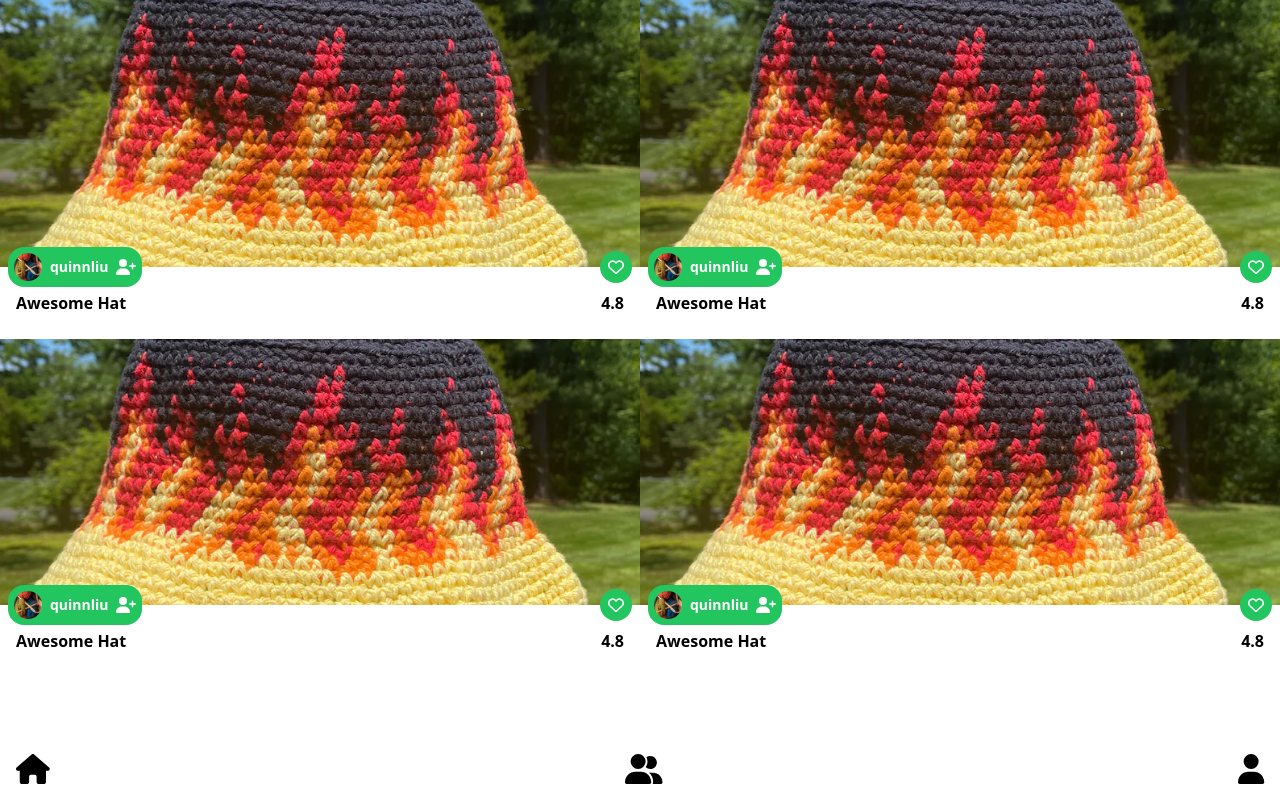
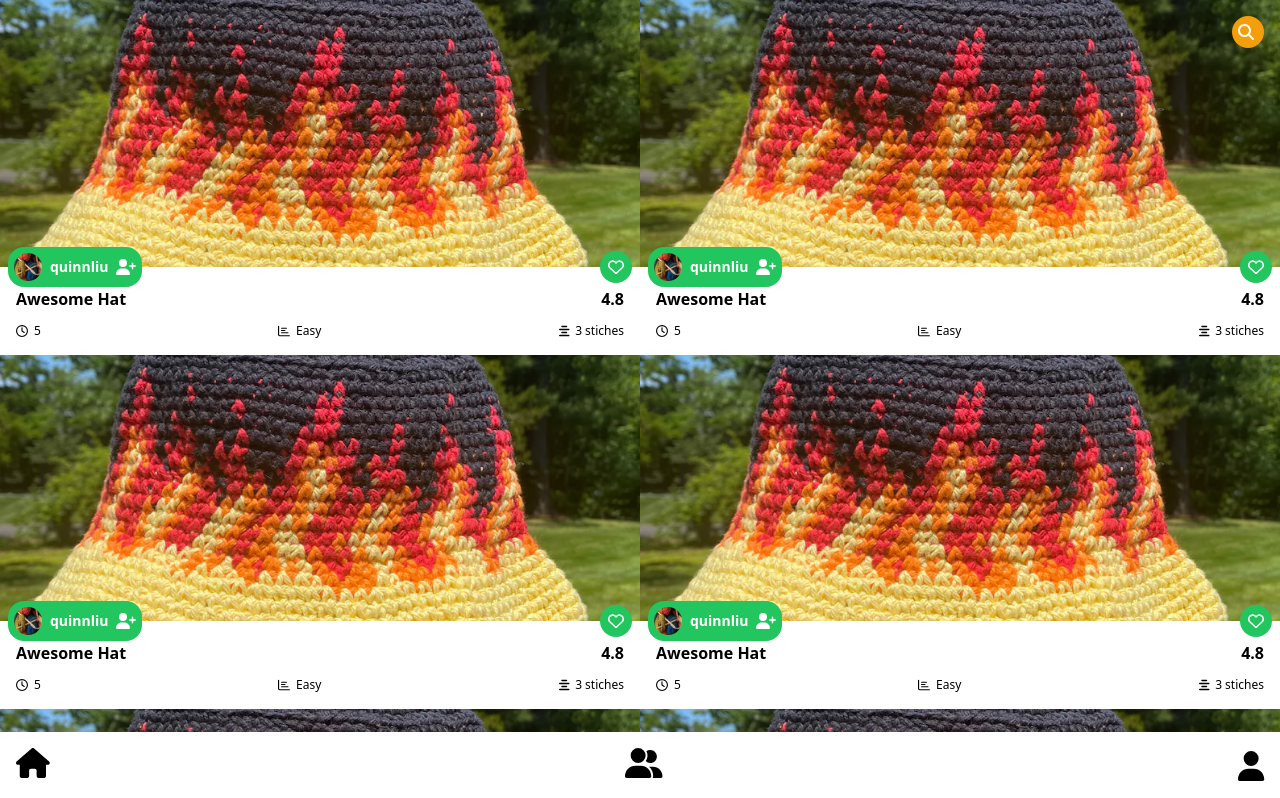
Before and after one commit to kyuhochoilee/croshare, a React (Create React App) app: page / in a window 1280 px wide. Shown: the top 798 px of the page. Built offline with nearby package versions, Linux system fonts and the light colour scheme.

Commit message:
I go home but keep working

```diff
--- a/package.json
+++ b/package.json
@@ -11,6 +11,7 @@
     "@testing-library/user-event": "^13.5.0",
     "react": "^18.2.0",
     "react-dom": "^18.2.0",
+    "react-router-dom": "^6.22.3",
     "react-scripts": "5.0.1",
     "web-vitals": "^2.1.4"
   },
--- a/src/App.js
+++ b/src/App.js
@@ -1,13 +1,17 @@
-import Navigation from "./components/Navigation";
 import Home from "./components/Home";
+import Account from "./components/Account";
+import { BrowserRouter, Routes, Route } from 'react-router-dom';
+
 
 function App() {
   return (
     <>
-      <Home />
-      <div className="fixed inset-x-0 bottom-0">
-        <Navigation />
-      </div>
+      <BrowserRouter>
+        <Routes>
+          <Route path="/" element={<Home />} />
+          <Route path="/account" element = {<Account />} />
+        </Routes>
+      </BrowserRouter>
     </>
   );
 }
--- /dev/null
+++ b/src/components/Account.js
@@ -0,0 +1,20 @@
+import React from 'react';
+import Navigation from "./Navigation";
+import { FontAwesomeIcon } from '@fortawesome/react-fontawesome';
+import { faMagnifyingGlass } from '@fortawesome/free-solid-svg-icons';
+import HomePost from './HomePost';
+import { Link } from 'react-router-dom';
+
+
+const Account = () => {
+    return (
+      <>
+        <p>account page</p>
+        <div className="fixed inset-x-0 bottom-0">
+            <Navigation />
+        </div>
+      </>
+    );
+  }
+
+  export default Account;
--- a/src/components/Home.js
+++ b/src/components/Home.js
@@ -1,11 +1,17 @@
 import React from 'react';
+import Navigation from "./Navigation";
 import { FontAwesomeIcon } from '@fortawesome/react-fontawesome';
 import { faMagnifyingGlass } from '@fortawesome/free-solid-svg-icons';
 import HomePost from './HomePost';
+import { Link } from 'react-router-dom';
+
 
 const Home = () => {
     return (
       <>
+        <div className="fixed top-4 right-4 z-10 bg-amber-500 p-1.5 w-8 h-8 rounded-full flex items-center">
+            <FontAwesomeIcon icon={faMagnifyingGlass} className='text-white mr-1.5' />
+        </div>
         <div className='flex flex-col'>
             <div className="flex flex-row justify-between align-middle w-full">
                 <HomePost className='h-1/3' img={'/awesomeHat.webp'} title={'Awesome Hat'} user={'quinnliu'} profilePic={'/quinnpfp.jpg'} rating={4.8} time={5} difficulty={'Easy'} stitch={3}/>
@@ -15,6 +21,13 @@ const Home = () => {
                 <HomePost className='h-1/3' img={'/awesomeHat.webp'} title={'Awesome Hat'} user={'quinnliu'} profilePic={'/quinnpfp.jpg'} rating={4.8} time={5} difficulty={'Easy'} stitch={3}/>
                 <HomePost className='h-1/3' img={'/awesomeHat.webp'} title={'Awesome Hat'} user={'quinnliu'} profilePic={'/quinnpfp.jpg'} rating={4.8} time={5} difficulty={'Easy'} stitch={3}/>
             </div>
+            <div className="flex flex-row justify-between align-middle w-full">
+                <HomePost className='h-1/3' img={'/awesomeHat.webp'} title={'Awesome Hat'} user={'quinnliu'} profilePic={'/quinnpfp.jpg'} rating={4.8} time={5} difficulty={'Easy'} stitch={3}/>
+                <HomePost className='h-1/3' img={'/awesomeHat.webp'} title={'Awesome Hat'} user={'quinnliu'} profilePic={'/quinnpfp.jpg'} rating={4.8} time={5} difficulty={'Easy'} stitch={3}/>
+            </div>
+        </div>
+        <div className="fixed inset-x-0 bottom-0">
+            <Navigation />
         </div>
       </>
     );
--- a/src/components/HomePost.js
+++ b/src/components/HomePost.js
@@ -1,12 +1,12 @@
 import React from 'react';
 import { FontAwesomeIcon } from '@fortawesome/react-fontawesome';
-import { faHeart } from '@fortawesome/free-regular-svg-icons';
-import { faUserPlus } from '@fortawesome/free-solid-svg-icons';
+import { faHeart, faChartBar, faClock } from '@fortawesome/free-regular-svg-icons';
+import { faUserPlus, faAlignCenter } from '@fortawesome/free-solid-svg-icons';
 
 const HomePost = ({img, title, user, profilePic, rating, time, difficulty, stitch}) => {
     return (
       <>
-        <div className='flex flex-col w-1/2 pb-12'>
+        <div className='flex flex-col w-1/2 pb-4'>
             <div className="flex flex-col relative" style={{ height: '33.33vh' }}>
                 <img src={img} alt='' className='object-cover h-full' />
                 <div className='flex flex-row items-center'>
@@ -21,9 +21,23 @@ const HomePost = ({img, title, user, profilePic, rating, time, difficulty, stitc
                 </div>
             </div>
             <div className='flex flex-col'>
-                <div className='relative flex flex-row items center pt-6 px-4'>
+                <div className='relative flex flex-row items-center pt-8 px-4'>
                     <p className='absolute left-4 font-semibold'>{title}</p>
                     <p className='absolute right-4 font-semibold'>{rating}</p>
+                </div>
+                <div className='relative flex flex-row pt-6 px-4 justify-between text-xs'>
+                    <div className='flex flex-row items-center'>
+                        <FontAwesomeIcon icon={faClock} className='text-black mr-1.5' />
+                        <p>{time}</p>
+                    </div>
+                    <div className='flex flex-row items-center'>
+                        <FontAwesomeIcon icon={faChartBar} className='text-black mr-1.5' />
+                        <p>{difficulty}</p>
+                    </div>
+                    <div className='flex flex-row items-center'>
+                        <FontAwesomeIcon icon={faAlignCenter} className='text-black mr-1.5' />
+                        <p>{stitch} stiches</p>
+                    </div>
                 </div>
             </div>
         </div>
--- a/src/components/Navigation.js
+++ b/src/components/Navigation.js
@@ -1,6 +1,8 @@
 import React from 'react';
 import { FontAwesomeIcon } from '@fortawesome/react-fontawesome';
 import { faHome, faUser, faUserGroup } from '@fortawesome/free-solid-svg-icons';
+import { Link } from 'react-router-dom';
+
 
 const Navigation = () => {
     return (
@@ -8,7 +10,9 @@ const Navigation = () => {
         <div className="flex flex-row justify-between align-middle w-full p-4 text-3xl bg-white">
           <FontAwesomeIcon icon={faHome} />
           <FontAwesomeIcon icon={faUserGroup} />
-          <FontAwesomeIcon icon={faUser} />
+          <Link to="/account">
+            <FontAwesomeIcon icon={faUser} />
+          </Link>
         </div>
       </>
     );
```
Also changed, not shown: 1 other file (tests, documents, lock files or other folders).
